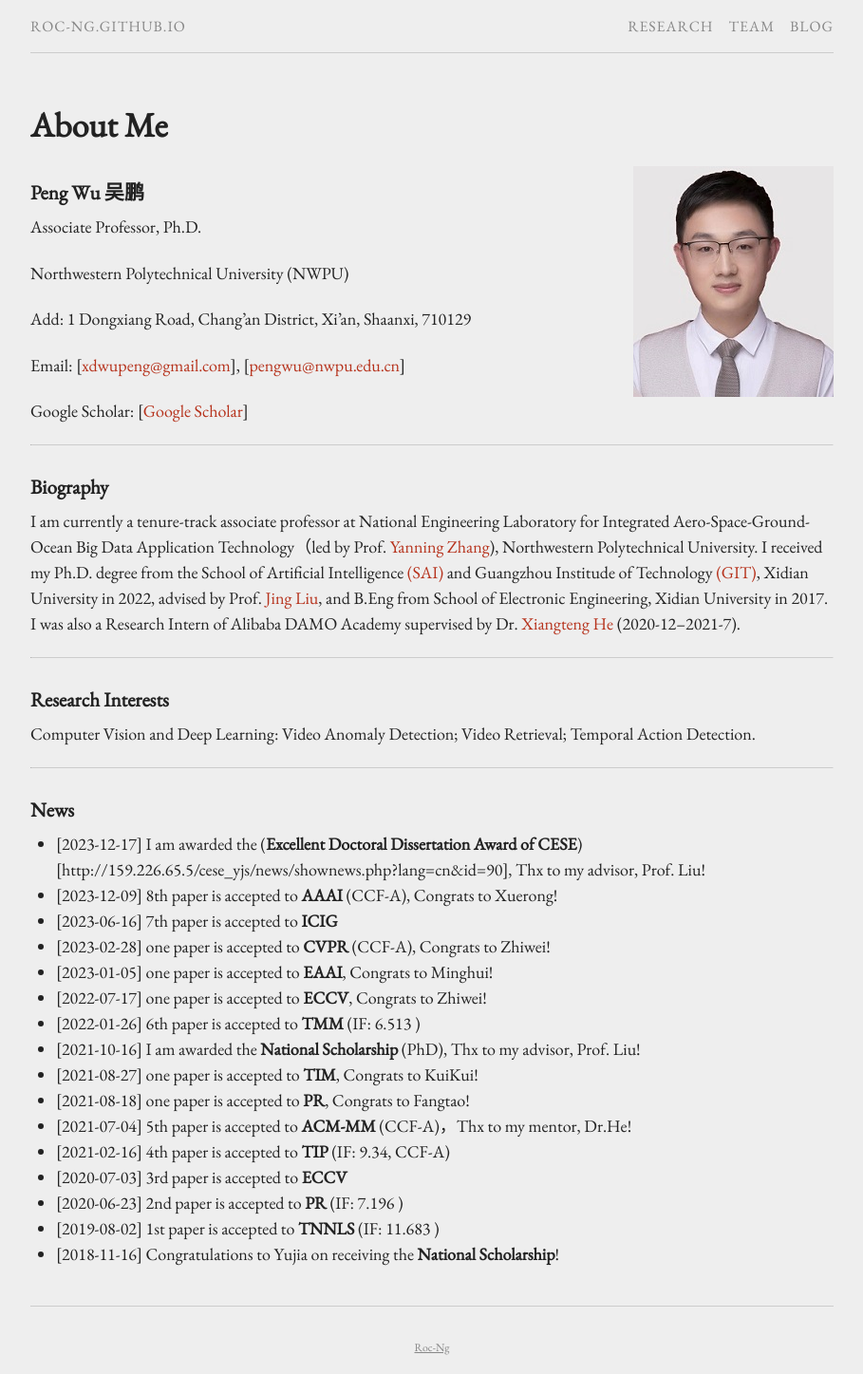
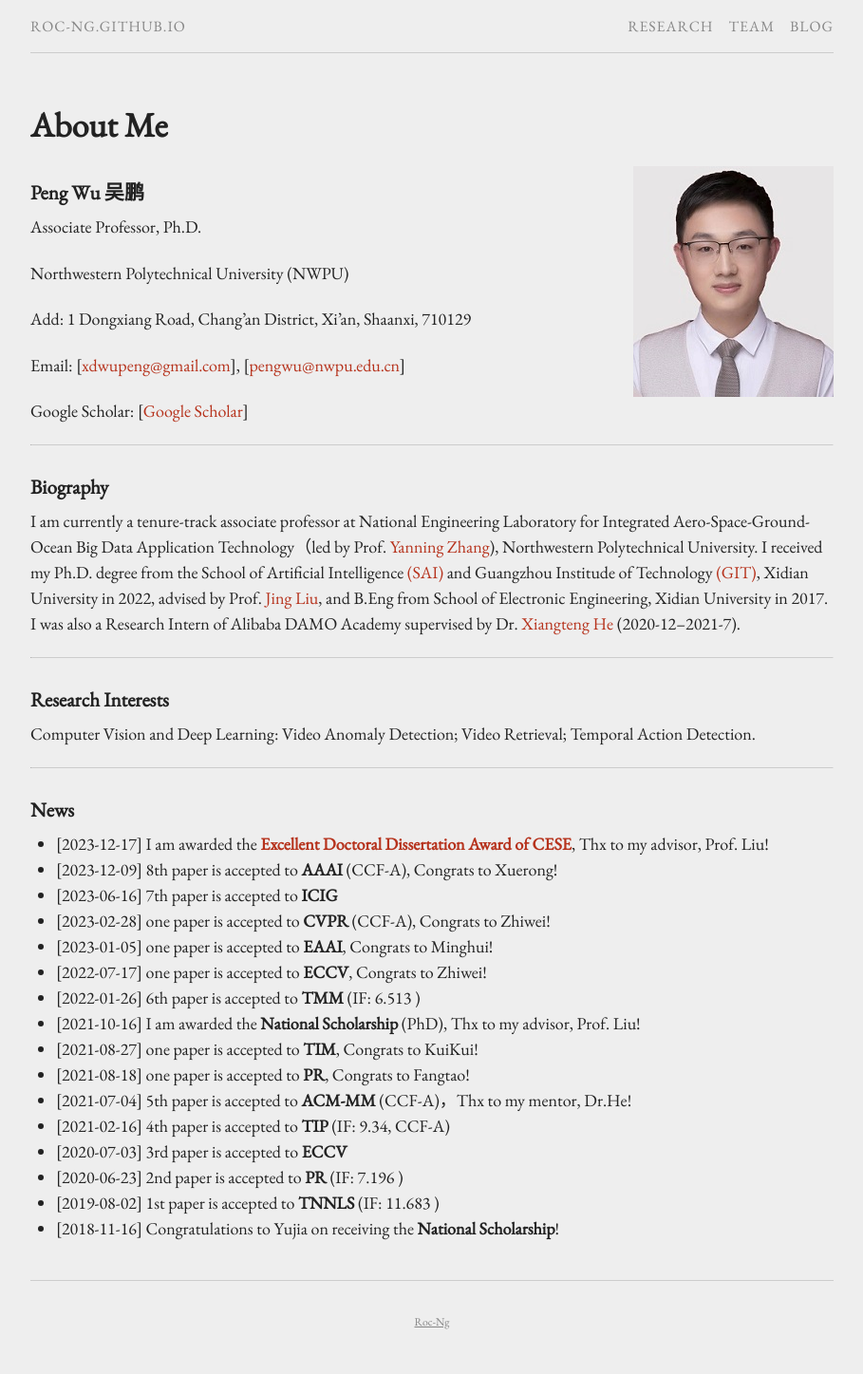
Before and after one commit to Roc-Ng/Roc-Ng.github.io, a Jekyll site: the page built from index.md, in a window 1280 px wide. Shown: the whole page at 95% size, without its empty margins (185-1094 px from the left). Built offline with Jekyll 4.4.1, drawn with Linux system fonts in a browser that asks for light colours; after the commit the page ends 1420 px from its top, so only the background shows below that.

Commit message:
Update index.md

```diff
--- a/index.md
+++ b/index.md
@@ -33,7 +33,7 @@ Computer Vision and Deep Learning: Video Anomaly Detection; Video Retrieval; Tem
 ------
 
 ### News
-+ [2023-12-17]  I am awarded the (**Excellent Doctoral Dissertation Award of CESE**)[http://159.226.65.5/cese_yjs/news/shownews.php?lang=cn&id=90], Thx to my advisor, Prof. Liu!
++ [2023-12-17]  I am awarded the [**Excellent Doctoral Dissertation Award of CESE**](http://159.226.65.5/cese_yjs/news/shownews.php?lang=cn&id=90), Thx to my advisor, Prof. Liu!
 + [2023-12-09]  8th paper is accepted to **AAAI** (CCF-A), Congrats to Xuerong!
 + [2023-06-16]  7th paper is accepted to **ICIG**
 + [2023-02-28]  one paper is accepted to **CVPR** (CCF-A), Congrats to Zhiwei!
```
